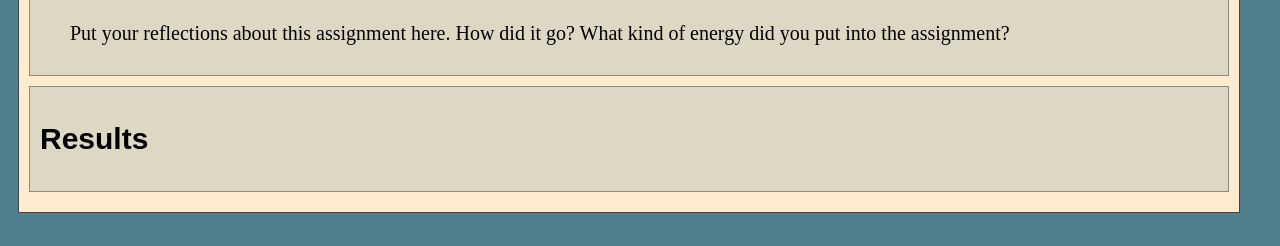
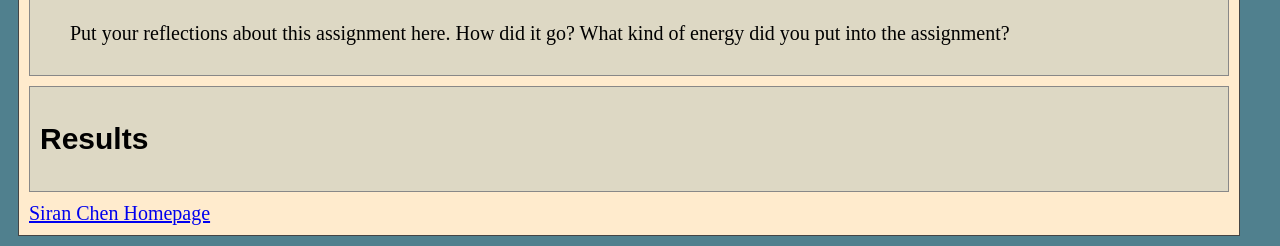
Before and after one commit to sirann17/art101, a plain HTML site: page lab2/index.html in a window 1280 px wide. Shown: the part 719-965 px from the top of the page. Before the commit the page ends 942 px from the top, so only its background shows below. Drawn offline with nearby package versions, Linux system fonts and the light colour scheme; files whose address does not match are found by name.

Commit message:
Update index.html

```diff
--- a/lab2/index.html
+++ b/lab2/index.html
@@ -53,6 +53,8 @@
 		</section>
 		<nav id="links">
 			<!-- Put links to other pages (including the homepage) here. -->
+			<a href="art101\index.html" target="_blank">
+				Siran Chen Homepage</a>
 		</nav>
 	</main>
 </body>
```
